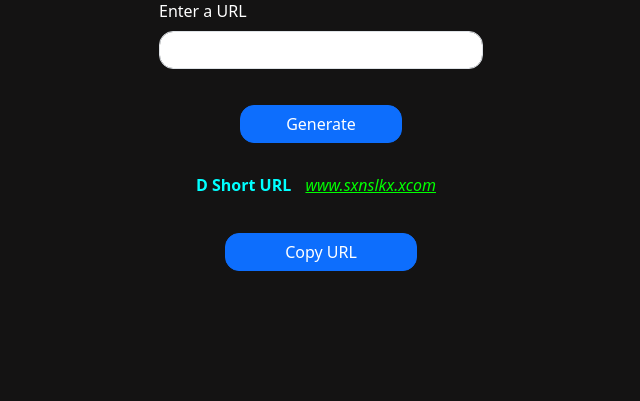
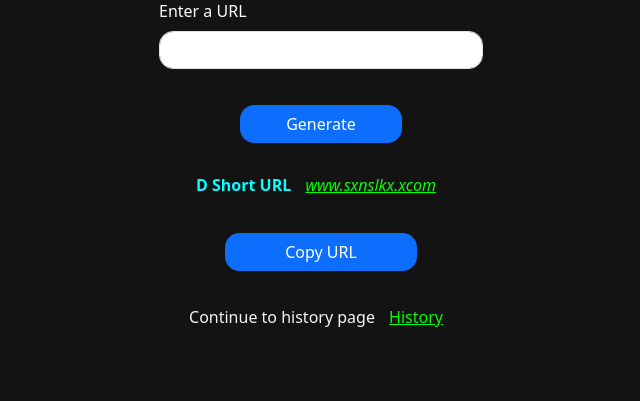
Before and after one commit to Ddhruv-IOT/Innomatics-flask-tasks, a Flask app: page /short in a window 1280 px wide. Shown: the part 317-718 px from the top of the page, without its empty margins (319-959 px from the left). Run offline with Flask 2, Linux system fonts and the light colour scheme.

Commit message:
minor bug fix

```diff
--- a/flask_task_4_Url_Shortener/templates/index.html
+++ b/flask_task_4_Url_Shortener/templates/index.html
@@ -45,6 +45,4 @@
 </div>
 {% endblock %}
 
-
-
-{% block footer %} {% endblock %}
+{% block footer %}<div style="margin: 30px !important;"> <span>Continue to history page <a href="/history">History </a> </span></div>{% endblock %}
```
